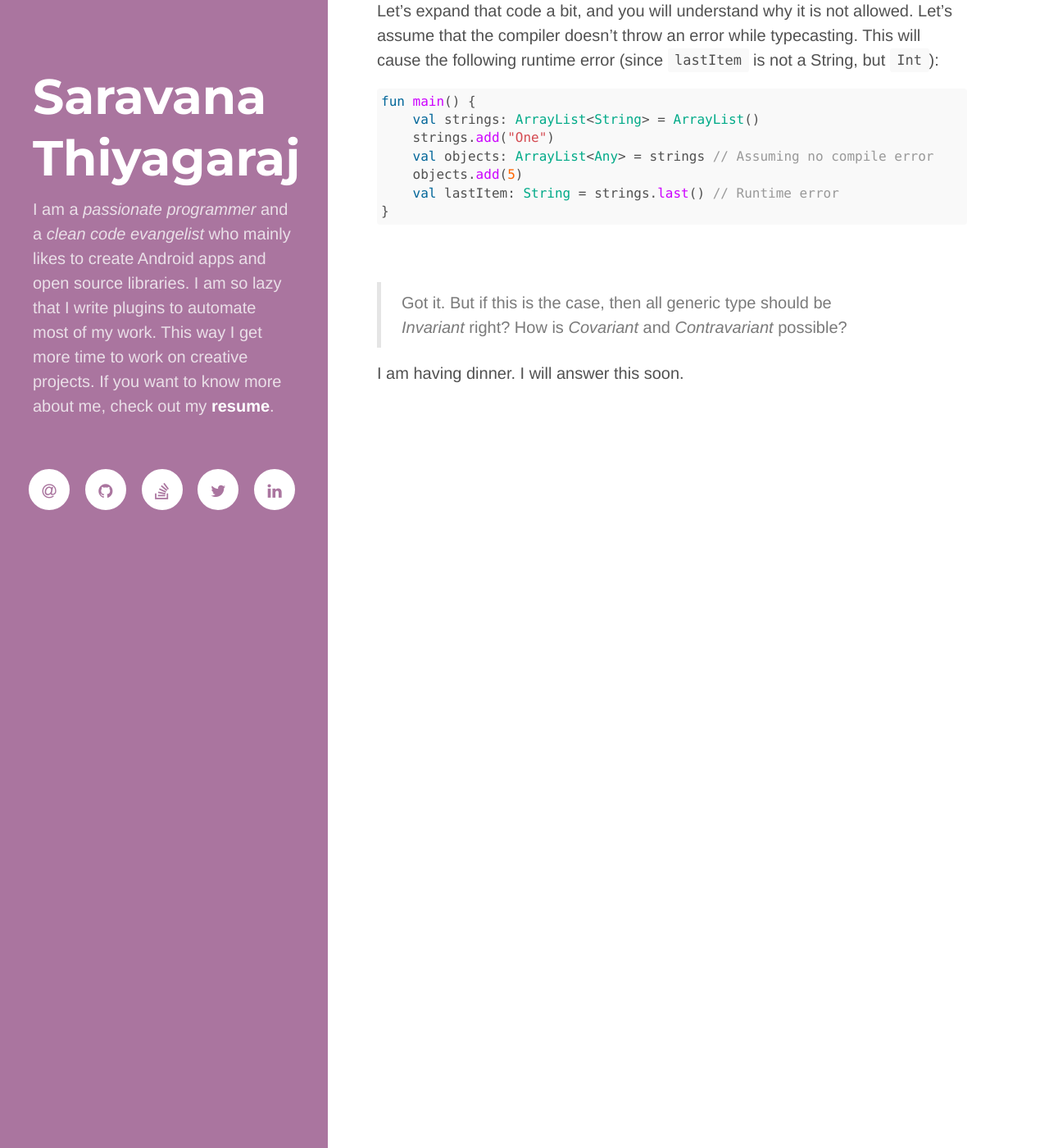
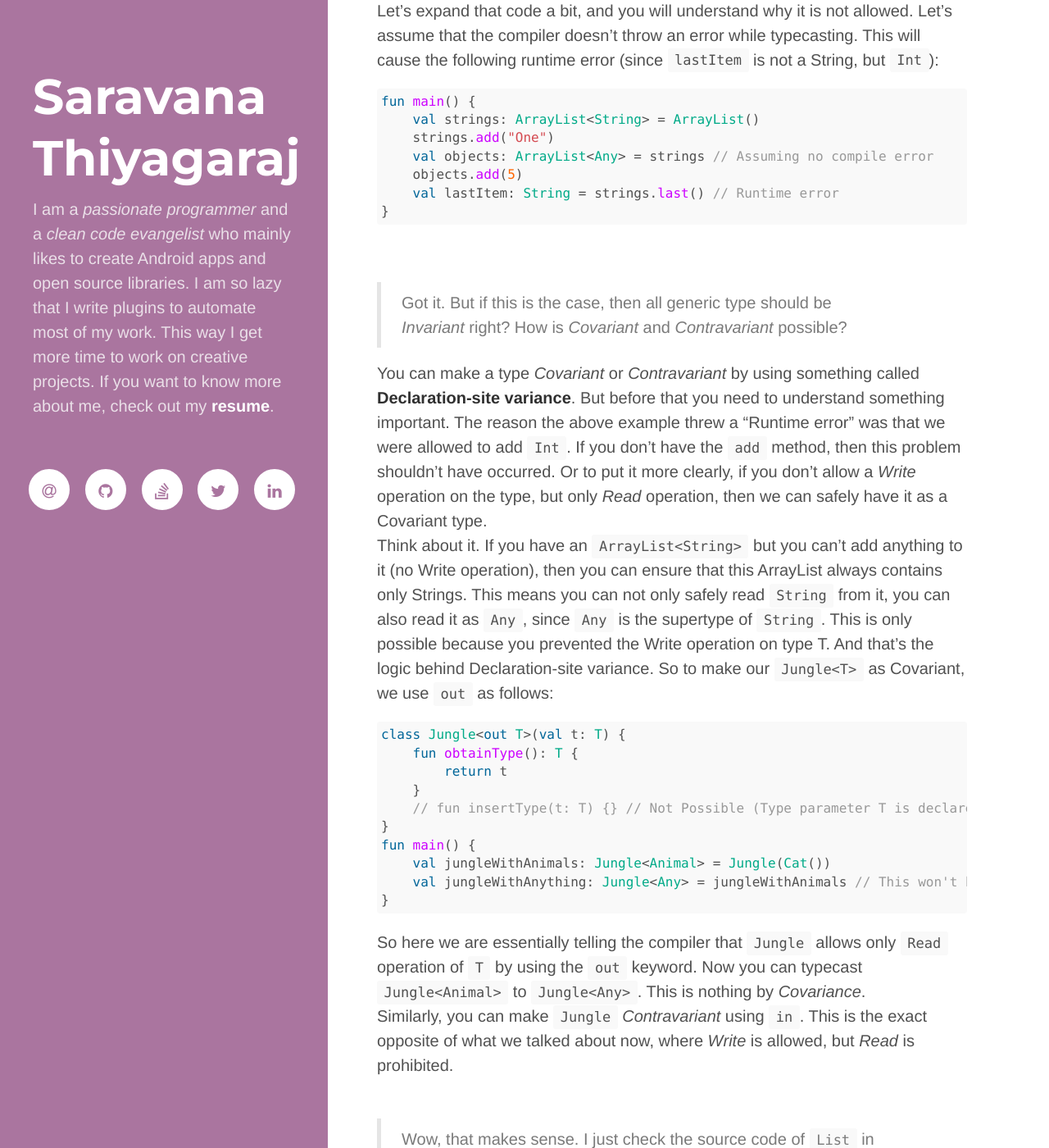
Before and after one commit to thsaravana/thsaravana.github.io, a Jekyll site: the page built from _posts/2021-09-10-generics-in-kotlin.md, in a window 1280 px wide and 1400 px high, scrolled down 1676 px. Shown: the whole window at 82% size. Built offline with Jekyll 4.4.1, drawn with Linux system fonts in a browser that asks for light colours; nearby versions of some CDN libraries; some of the changed text lies outside the part shown.

Commit message:
Generics in Kotlin blog - in and out

````diff
--- a/_posts/2021-09-10-generics-in-kotlin.md
+++ b/_posts/2021-09-10-generics-in-kotlin.md
@@ -66,4 +66,61 @@ fun main() {
 
 > Got it. But if this is the case, then all generic type should be *Invariant* right? How is *Covariant* and *Contravariant* possible?
 
-I am having dinner. I will answer this soon.
+You can make a type *Covariant* or *Contravariant* by using something called **Declaration-site variance**. But before that you
+need to understand something important. The reason the above example threw a "Runtime error" was that we were allowed to add
+`Int`. If you don't have the `add` method, then this problem shouldn't have occurred. Or to put it more clearly, if you don't
+allow a *Write* operation on the type, but only *Read* operation, then we can safely have it as a Covariant type.<br>
+Think about it. If you have an `ArrayList<String>` but you can't add anything to it (no Write operation), then you can ensure
+that this ArrayList always contains only Strings. This means you can not only safely read `String` from it, you can also read it
+as `Any`, since `Any` is the supertype of `String`. This is only possible because you prevented the Write operation on type T.
+And that's the logic behind Declaration-site variance. So to make our `Jungle<T>` as Covariant, we use `out` as follows:
+```kotlin
+class Jungle<out T>(val t: T) {
+    fun obtainType(): T {
+        return t
+    }
+    // fun insertType(t: T) {} // Not Possible (Type parameter T is declared as 'out', so no Write operation on type T)
+}
+fun main() {
+    val jungleWithAnimals: Jungle<Animal> = Jungle(Cat())
+    val jungleWithAnything: Jungle<Any> = jungleWithAnimals // This won't be possible if you remove the `out`
+}
+```
+
+So here we are essentially telling the compiler that `Jungle` allows only `Read` operation of `T` by using the `out` keyword.
+Now you can typecast `Jungle<Animal>` to `Jungle<Any>`. This is nothing by *Covariance*.<br>
+Similarly, you can make `Jungle` *Contravariant* using `in`. This is the exact opposite of what we talked about now, where
+*Write* is allowed, but *Read* is prohibited.
+<br><br>
+
+> Wow, that makes sense. I just check the source code of `List` in kotlin, and it's actually defined as `List<out E>`. So
+> `List` is *Covariant*, but `MutableList` is *Invariant*. But what if we what the *Covariant* behaviour of a class we don't
+> own? Let's say that `Jungle<T>` is defined as a 3rd party library, and we want to use that as a *Covariant* type, but we
+> can't change the source code. How is it possible then?
+
+Well this brings us to **Use-site variance** called *Type projection*. You can make `Jungle<T>` *Covariant* on type T, while
+using it, as follows:
+```kotlin
+fun main() {
+    val jungleWithAnimals: Jungle<Animal> = Jungle(Cat())
+    val jungleWithAnything: Jungle<out Any> = jungleWithAnimals
+//    val type: Animal = jungleWithAnything.obtainType() // Not possible. You can only Read 'Any'
+    val type: Any = jungleWithAnything.obtainType()
+//    jungleWithAnything.insertType(Cat()) // Not possible. You can't Write.
+}
+```
+
+Note the usage of `out` here. This gives you *covariance* by restricting you from Write operation. Also, given that the type
+here is `Any`, you can only read as `Any` and not as `Animal`. And as always, the same is true for `in` as well. It helps you
+to use a Type as *Contravariant*.
+<br><br>
+
+> Oh, got it. I was going through some code and found something like `Jungle<T : Animal>`. What does this mean? I think this
+> means that `T` can't be just Any type, but has to be a subclass of `Animal`. Is this true?
+
+You are absolutely right. Here we set an Upper bound for the type `T`, or in other works `T` should be a subtype of `Animal`.
+<br><br>
+
+> Alright, awesome! So there is `out`, `in` and the `:` to set an upper bound. What is `Jungle<*>` then? I am confused.
+
+Interesting question. This is going to take sometime. You have to wait.
````
